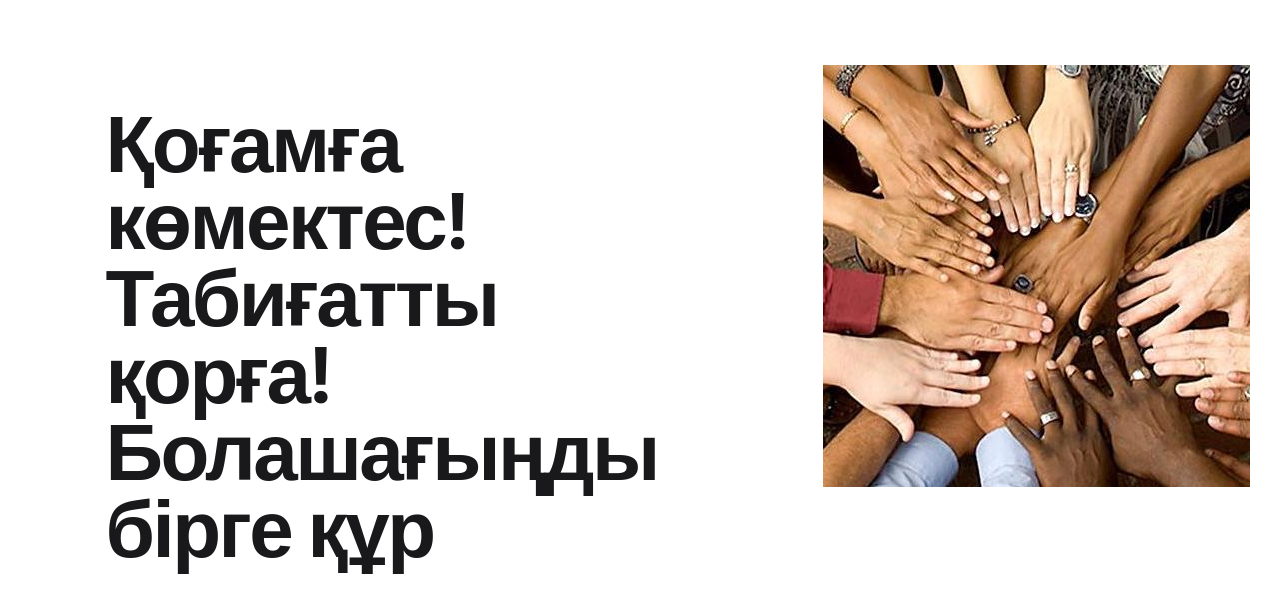
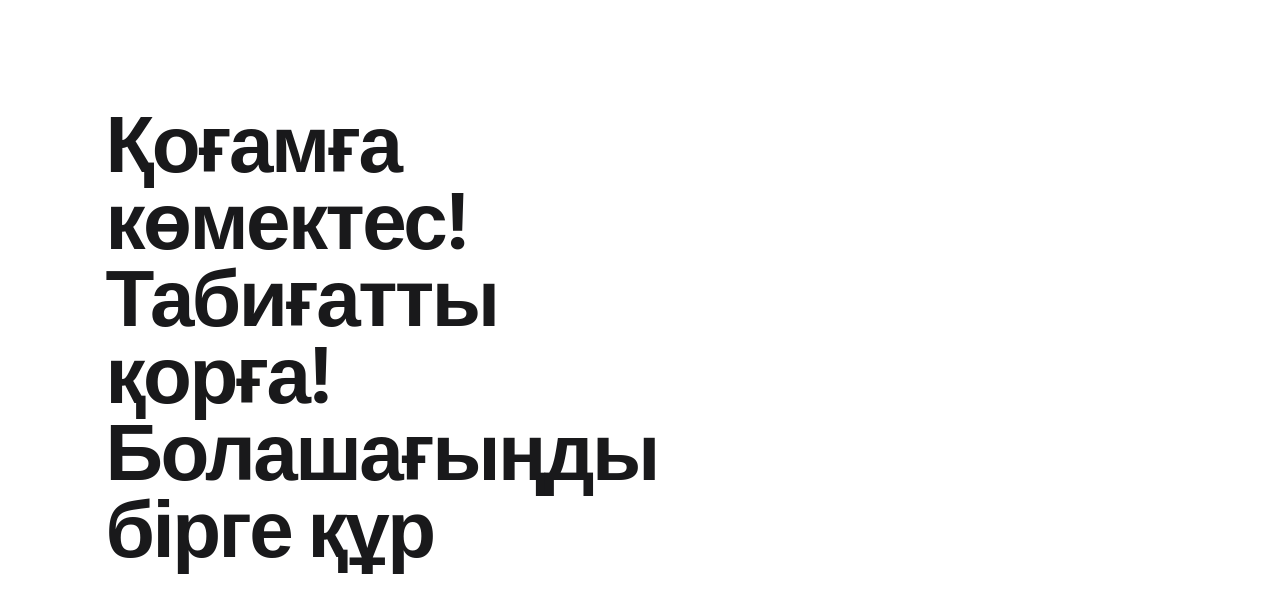
Before and after one commit to jasqadam-project/jasqadam, a plain HTML site: page index.html in a window 1280 px wide. Shown: the part 146-742 px from the top of the page. Drawn offline with Linux system fonts and the light colour scheme.

Commit message:
Add files via upload

```diff
--- a/index.html
+++ b/index.html
@@ -45,7 +45,6 @@
                     <div class="hero__button">
                      <a href="https://wa.me/77072650708">get involved</a>
                 </div>
-              <img class="hero__image" src="h.jpeg" alt="">
             </div>
         </section>
         <section class="companies">
```
